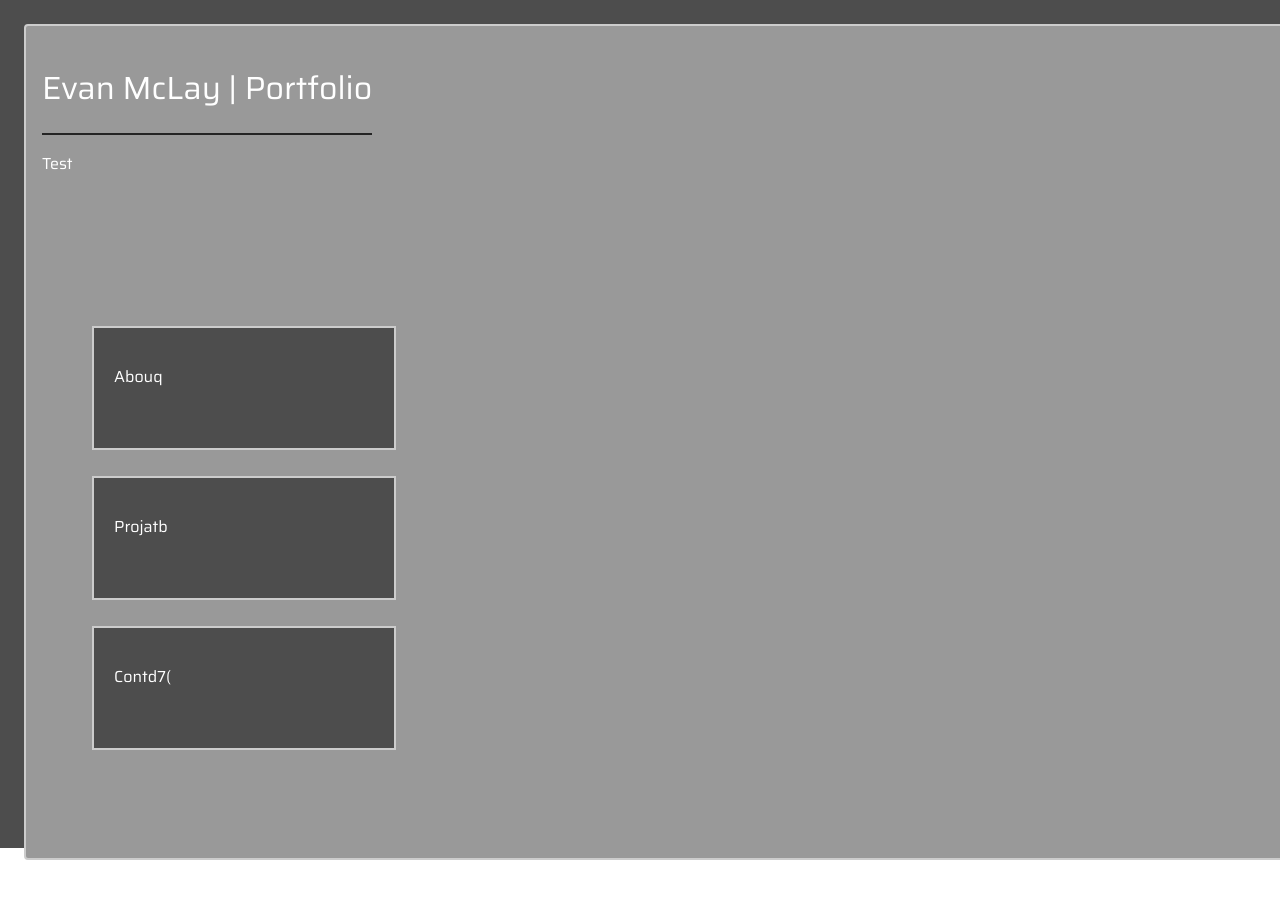
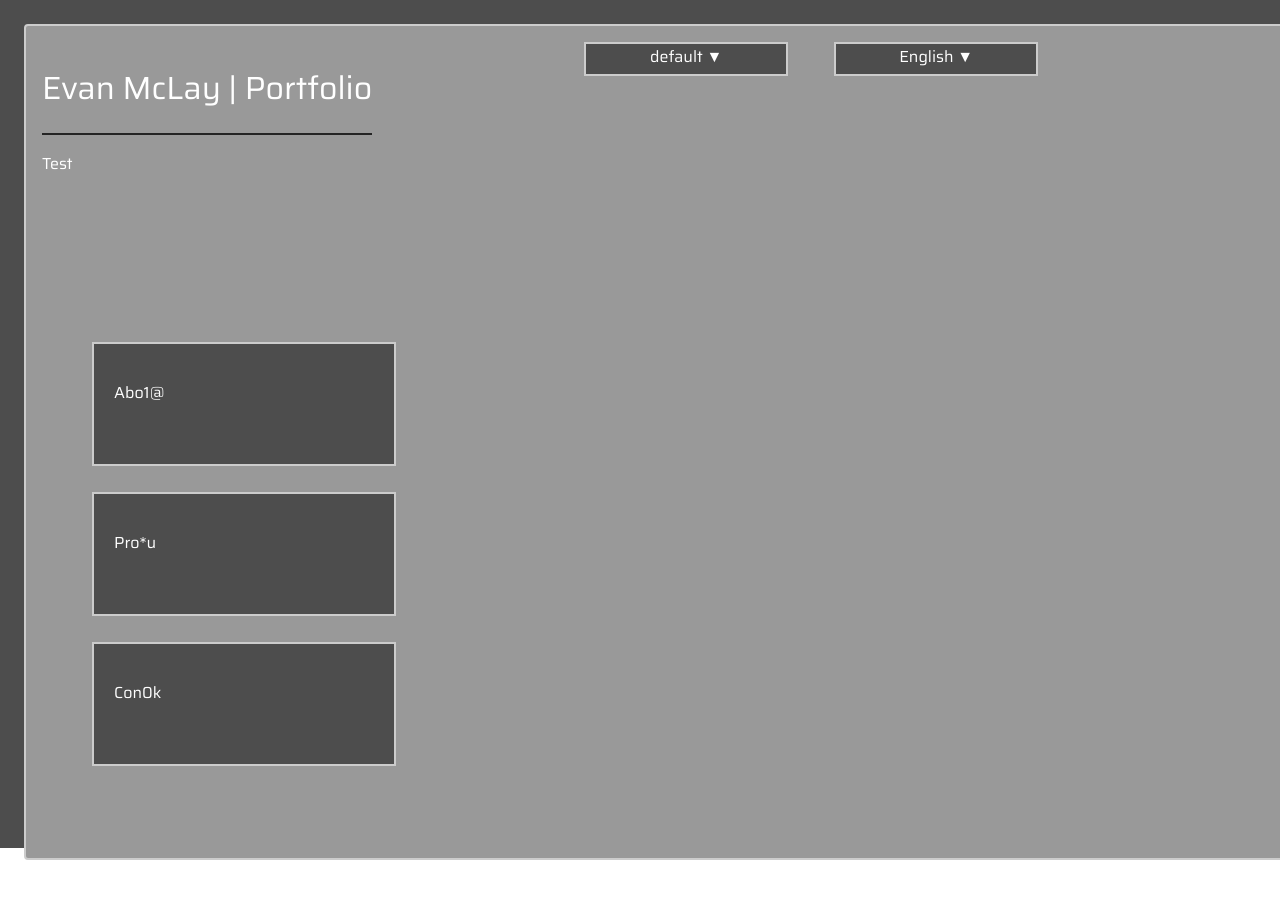
Before and after one commit to distant-skylines-xtal-portfolio/portfolio-frontend, a React (Create React App) app: page / in a window 1280 px wide. Shown: the top 898 px of the page. After the commit the page ends 860 px from the top, so only its background shows below. Built offline with nearby package versions, Linux system fonts and the light colour scheme; the HTML template or start-up script is replaced by a standard one.

Commit message:
Add toggle dropdowns
Added new dropdown components. Also fixed some small sizing/positioning
issues in the CSS leading to extra whitespace at the bottom of the window.

```diff
--- a/src/components/CardConnectionManager.tsx
+++ b/src/components/CardConnectionManager.tsx
@@ -52,7 +52,7 @@ export default function CardConnectionManager({children}: cardConnectionManagerP
         if (!element) return {x: 0, y: 0};
 
         const rect = element.getBoundingClientRect();
-        const container = element.closest('.card-container');
+        const container = element.closest('.card-canvas');
         const containerRect = container?.getBoundingClientRect();
 
         if (!containerRect) return {x: 0, y: 0};
@@ -119,7 +119,7 @@ export default function CardConnectionManager({children}: cardConnectionManagerP
         <div className="card-container"
             style={{position: 'relative',
                 width: '100%',
-                height: '100vh',
+                height: '100%',
                 overflow: 'hidden'}}>
         {
             titleCards.map((titleCard) => (
@@ -136,7 +136,7 @@ export default function CardConnectionManager({children}: cardConnectionManagerP
                     onCardClick={() => handleProjectClick(titleCard.id)}
                     className='title-card'
                 >
-                    <div style={{padding:"20px"}}>
+                    <div style={{padding:"20px", pointerEvents:'none'}}>
                         <RevealText text={titleCard.title}
                         textClass="card-title-text"
                         autoStart={true}
--- /dev/null
+++ b/src/components/DropdownCard.tsx
@@ -0,0 +1,175 @@
+import { AnimatePresence, defaultValueTypes } from 'framer-motion';
+import React, {useEffect, useRef, useState} from 'react';
+import { motion } from 'framer-motion';
+import { JSX } from 'react';
+import { ExpandableCardMethods, Point } from '../types/ExpandableCard.types';
+import ExpandableCard from './ExpandableCard';
+
+
+type DropdownCardProps = {
+    options: string[],
+    position: Point,
+    cardWidth?: number,
+    cardHeight?: number,
+    cardKey: string,
+    animDuration?: number,
+    initialSelectedOption?: number,
+    defaultText?: string,
+}
+
+export default function DropdownCard({
+    options,
+    position,
+    cardWidth=200, cardHeight=30,
+    cardKey,
+    animDuration=0.2,
+    initialSelectedOption=-1,
+    defaultText='Select Option'
+}:DropdownCardProps):JSX.Element {
+
+    const [isOpen, setIsOpen] = useState(false);
+    const [selectedOption, setSelectedOption] = useState<string>("");
+    const dropdownExpandableCardRef = useRef<ExpandableCardMethods>(null);
+    const parentDropdownRef = useRef<HTMLDivElement>(null);
+
+    const cardGap = 5;
+
+    const container = parentDropdownRef.current?.closest('.card-canvas');
+    let offset = {x: 0, y: 0};
+    if (container) {
+        const containterRect = container.getBoundingClientRect();
+        offset.x = containterRect.left;
+        offset.y = containterRect.top;
+    }
+
+    const relativePosition = {
+        x: position.x + offset.x,
+        y: position.y + offset.y,
+    }
+
+    useEffect(() => {
+        if (initialSelectedOption !== -1) {
+            setSelectedOption(options[initialSelectedOption]);
+        }
+    }, [])
+
+    function getOptionYOffset(index: number):number {
+        if (index === 0) {
+            return cardHeight + cardGap;
+        }
+
+        return ((index + 1) * (cardGap + cardHeight));
+    }
+
+    function handleCardClick() {
+        setIsOpen(prev => !prev);
+    }
+
+    function handleOptionClick(option:string, index:number) {
+        console.log(`selected option is: ${option}`)
+        setSelectedOption(option);
+        setIsOpen(false);
+    }
+
+
+    return (
+
+        <div
+            ref={parentDropdownRef}
+            style={{
+                position: 'absolute',
+                left: relativePosition.x,
+                top: relativePosition.y,
+            }}
+
+        >
+            {/* Parent card */}
+            <ExpandableCard
+                key={cardKey}
+                id={cardKey}
+                ref={dropdownExpandableCardRef}
+                x={0}
+                y={0}
+                width={cardWidth}
+                height={cardHeight}
+                autoExpand={true}
+                animDelay={0.5}
+                onCardClick={() => handleCardClick()}
+                className='dropdown-card'
+            >
+                <div className="dropdown-selected-content"
+                >
+                    {selectedOption === "" ?
+                        <span>{defaultText} {isOpen ? '▲' : '▼'}</span> :
+                        <span>{selectedOption} {isOpen ? '▲' : '▼'}</span>
+                    }
+
+                </div>
+            </ExpandableCard>
+
+            {/* Option cards */}
+                <div
+                    className="dropdown-options-holder"
+                    style={{
+                        position: 'absolute',
+
+                        width: cardWidth,
+                        height: cardHeight,
+                    }}
+                    >
+                    <AnimatePresence mode='wait'>
+                    { isOpen && options.map((option, index) => (
+                        <motion.div
+                            key={`${cardKey}-option-${option}`}
+                            className='dropdown-option'
+                            style={{
+                                transformOrigin: 'center center',
+                                position: 'absolute',
+                                backgroundColor: (selectedOption == option ?
+                                    '#000000ff' :
+                                    '#5c5c58ff'
+                                ),
+                                pointerEvents: 'visibleFill'
+                            }}
+                            initial={{
+                                opacity: 1,
+                                x: 0,
+                                y: 0,
+                                width: cardWidth,
+                                height: cardHeight,
+                                scale: 1,
+                                zIndex: 10 - index,
+                            }}
+                            animate={{
+                                x: 0,
+                                y: getOptionYOffset(index),
+                                scale: 1,
+                                opacity: 1,
+                            }}
+                            exit={{
+                                x: 0,
+                                y: 0,
+                                scale: 0.8,
+                                opacity: 0,
+                                zIndex: 10 - index,
+                            }}
+                            transition={{
+                                duration: (animDuration * (index + 1)),
+                                delay: 0,
+                                ease: 'linear'
+                            }}
+                            onClick={() => (handleOptionClick(option, index))}
+                            whileHover={{
+                                scale: 1.02,
+                                backgroundColor: ('#2b2b29'
+                                )
+                            }}
+                        >
+                            <span style={{pointerEvents: 'none'}}>{option}</span>
+                        </motion.div>
+                    ))}
+                </AnimatePresence>
+                </div>
+        </div>
+    )
+}
--- a/src/components/ExpandableCard.tsx
+++ b/src/components/ExpandableCard.tsx
@@ -103,7 +103,7 @@ export default function ExpandableCard({children,
                 top: y,
                 cursor: 'pointer',
                 transformOrigin: 'center center',
-                zIndex: 10,
+                zIndex: 100,
             }}
             id={id}
             initial={{width: 1, height: 1,
--- a/src/components/MainCard.tsx
+++ b/src/components/MainCard.tsx
@@ -1,9 +1,9 @@
 import type {JSX} from 'react'
 import { motion } from "framer-motion";
-import ExpandableCard from './ExpandableCard';
 import Underline from './Underline';
 import RevealText from './RevealText';
 import CardConnectionManager from './CardConnectionManager';
+import DropdownCard from './DropdownCard';
 
 export default function MainCard():JSX.Element {
     return (
@@ -13,6 +13,7 @@ export default function MainCard():JSX.Element {
             transition={{duration: 1, delay:1}}
         >
             <header>
+                <div className='header-title'>
                     <Underline color="#242424">
                         <h1>Evan McLay | Portfolio</h1>
                     </Underline>
@@ -22,6 +23,22 @@ export default function MainCard():JSX.Element {
                     durationPerChar={50}
                     numberOfScramblePerChar={4}
                     />
+                </div>
+                <div className="dropdown-container">
+                    <DropdownCard
+                        cardKey='theme-dropdown'
+                        options={['default', 'dark', 'blue']}
+                        position={{x: 200, y: 0}}
+                        defaultText='Select Theme'
+                        initialSelectedOption={0}
+                    ></DropdownCard>
+                    <DropdownCard
+                        cardKey='language-dropdown'
+                        options={['English', '日本語']}
+                        position={{x: 450, y: 0}}
+                        initialSelectedOption={0}
+                    ></DropdownCard>
+                </div>
             </header>
             <div className="card-base-container">
                 <div className="card-canvas">
--- a/src/index.css
+++ b/src/index.css
@@ -11,6 +11,7 @@ body {
   font-family: 'SariaVariable', sans-serif;
   -webkit-font-smoothing: antialiased;
   -moz-osx-font-smoothing: grayscale;
+  min-height: 100vh;
 }
 
 * {
@@ -46,6 +47,8 @@ main {
   padding: 16px;
   color: var(--color-text);
   border-radius: 4px;
+  display: flex;
+  flex-direction: column;
 }
 
 h1 {
@@ -54,6 +57,24 @@ h1 {
 
 .card-base-container {
   margin-top: 50px;
+  flex: 1;
+}
+
+.card-canvas {
+  position: 'relative';
+  width: 100%;
+  height: 100%;
+}
+
+header {
+  display: flex;
+  flex-direction: row;
+  gap: 12px;
+}
+
+.dropdown-container {
+  position: relative;
+  flex: 1 0 auto;
 }
 
 /* Expandable Cards */
@@ -85,8 +106,22 @@ h1 {
   gap: 300px;
 }
 
-.card-canvas {
-  position: 'relative';
-  width: 100%;
-  height: 100%;
+svg {
+  max-width: 100%;
+  max-height: 100%;
 }
+
+
+/* Card Dropdown */
+
+.dropdown-option {
+  border: 2px solid var(--color-secondary);
+  background-color: var(--color-background);
+  display: flex;
+  justify-content: center;
+}
+
+.dropdown-selected-content {
+  display: flex;
+  justify-content: center;
+}
```
Lines whose indentation alone changed are shown as unchanged.
